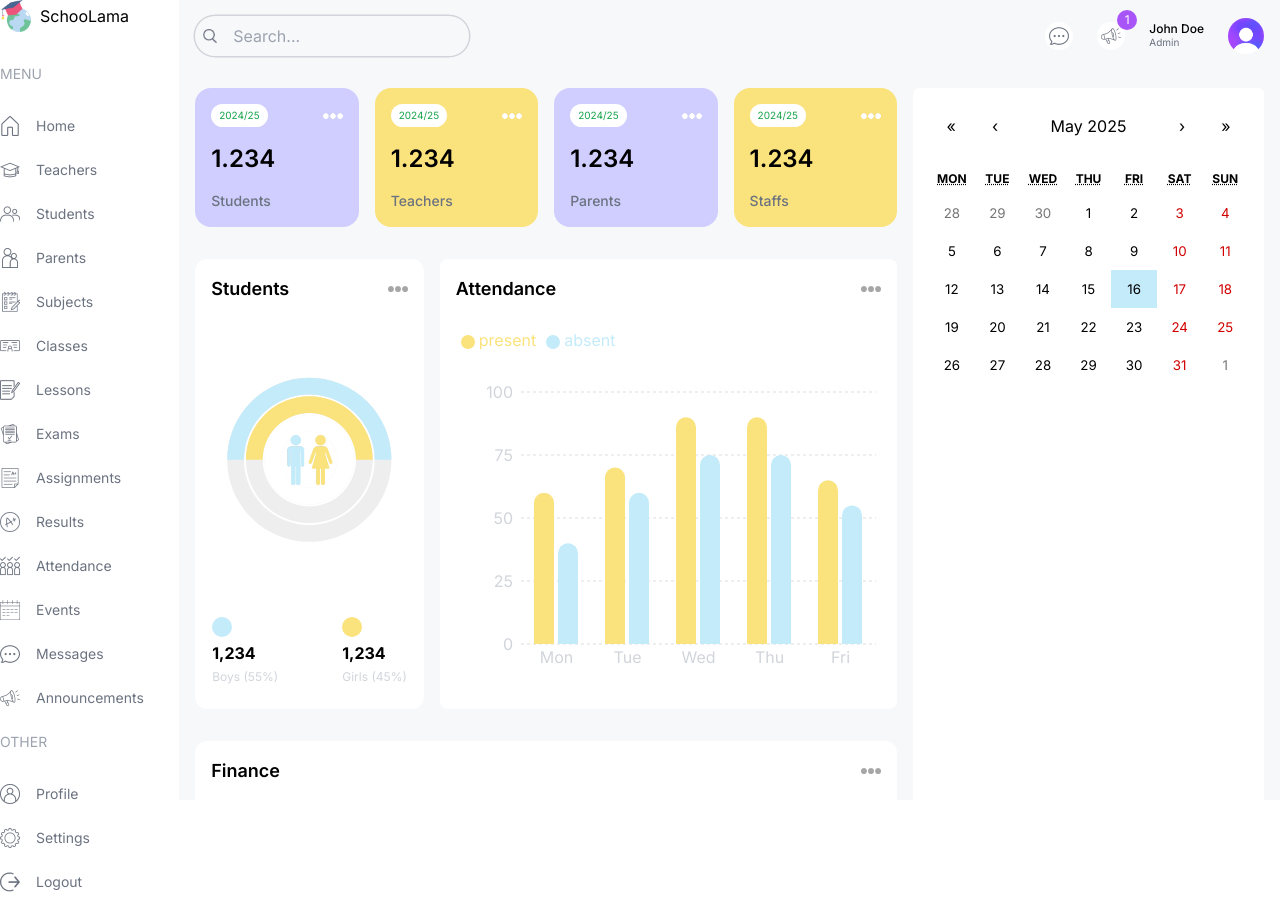
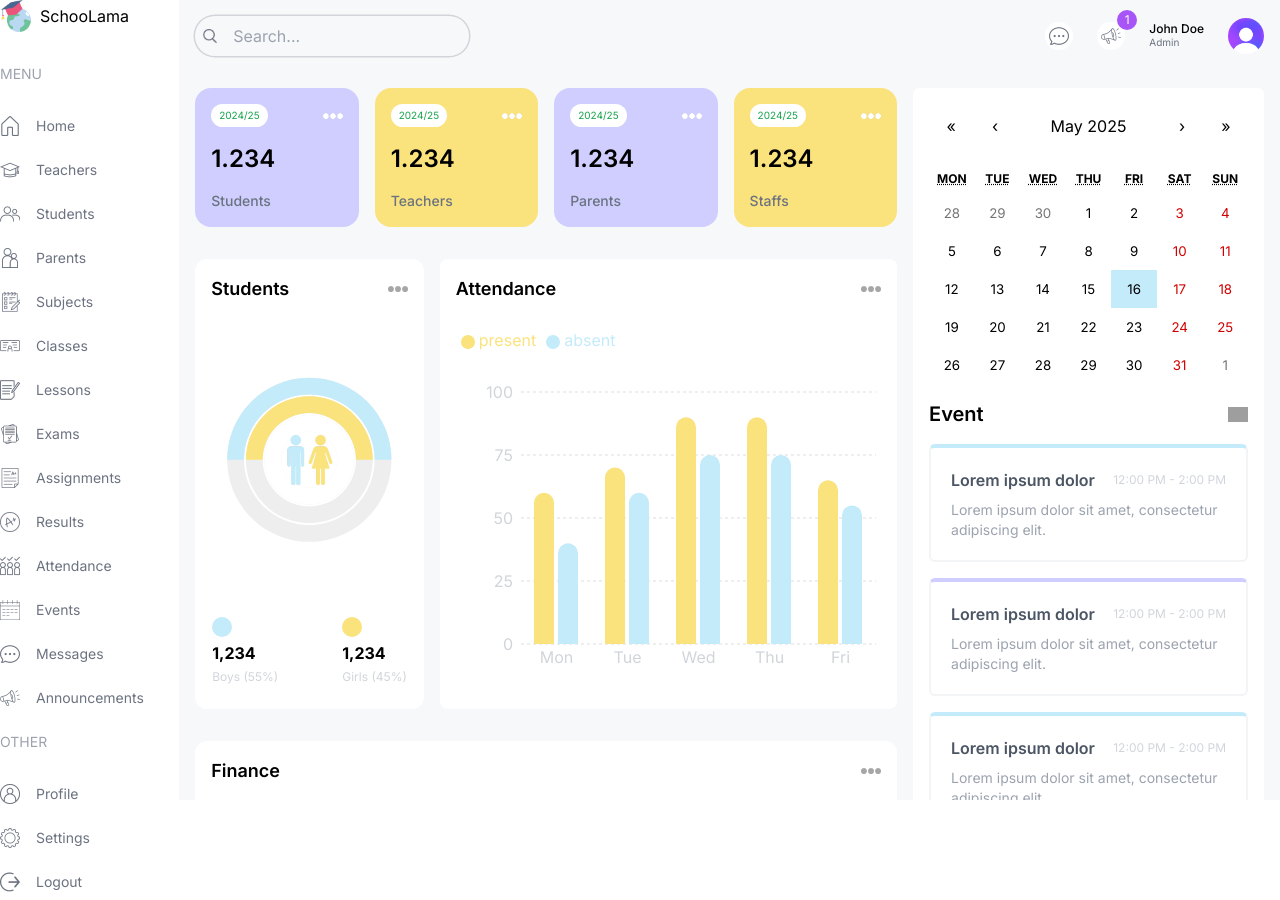
Before and after one commit to ltlongg/KTPM-N10, a Next.js app: page /admin in a window 1280 px wide. Built offline with nearby package versions, Linux system fonts and the light colour scheme; grey boxes are pictures that could not be loaded.

Commit message:
Events Component Design

```diff
--- a/src/components/EventCalendar.tsx
+++ b/src/components/EventCalendar.tsx
@@ -2,16 +2,61 @@
 import { useState } from 'react';
 import Calendar from 'react-calendar';
 import 'react-calendar/dist/Calendar.css';
+import Image from 'next/image';
 
 type ValuePiece = Date | null;
 
 type Value = ValuePiece | [ValuePiece, ValuePiece];
 
+// TEMPORARY
+
+const events = [
+
+    {
+        id: 1,
+        title: "Lorem ipsum dolor",
+        time: "12:00 PM - 2:00 PM",
+        description: "Lorem ipsum dolor sit amet, consectetur adipiscing elit.",
+    },
+
+    {
+        id: 2,
+        title: "Lorem ipsum dolor",
+        time: "12:00 PM - 2:00 PM",
+        description: "Lorem ipsum dolor sit amet, consectetur adipiscing elit.",
+    },
+
+    {
+        id: 3,
+        title: "Lorem ipsum dolor",
+        time: "12:00 PM - 2:00 PM",
+        description: "Lorem ipsum dolor sit amet, consectetur adipiscing elit.",
+    }
+
+];
+
 const EventCalendar = () => {
-    const [value, onChange] = useState<Value>(new Date());
+    const [value, setValue] = useState<Value>(new Date());
 
     return (
-        <div className="bg-white p-4 rounded-md"><Calendar onChange={onChange} value={value} /></div>
+        <div className="bg-white p-4 rounded-md">
+            <Calendar onChange={setValue} value={value} />
+            <div className="flex items-center justify-between">
+                <h1 className='text-xl font-semibold my-4'>Event</h1>
+                <Image src="/.moreDark.png" alt="" width={20} height={20} />
+            </div>
+            <div className="flex flex-col gap-4">
+                {events.map((event) => (
+                    <div className="p-5 rounded-md border-2 border-gray-100 border-t-4 odd:border-t-lamaSky even:border-t-lamaPurple" key={event.id}>
+                        <div className="flex items-center justify-between">
+                            <h1 className='font-semibold text-gray-600'>{event.title}</h1>
+                            <span className='text-gray-300 text-xs'>{event.time}</span>
+                        </div>
+                        <p className='mt-2 text-gray-400 text-sm'>{event.description}</p>
+                    </div>
+                ))}
+            </div>
+        </div>
     );
 }
 export default EventCalendar;
```
